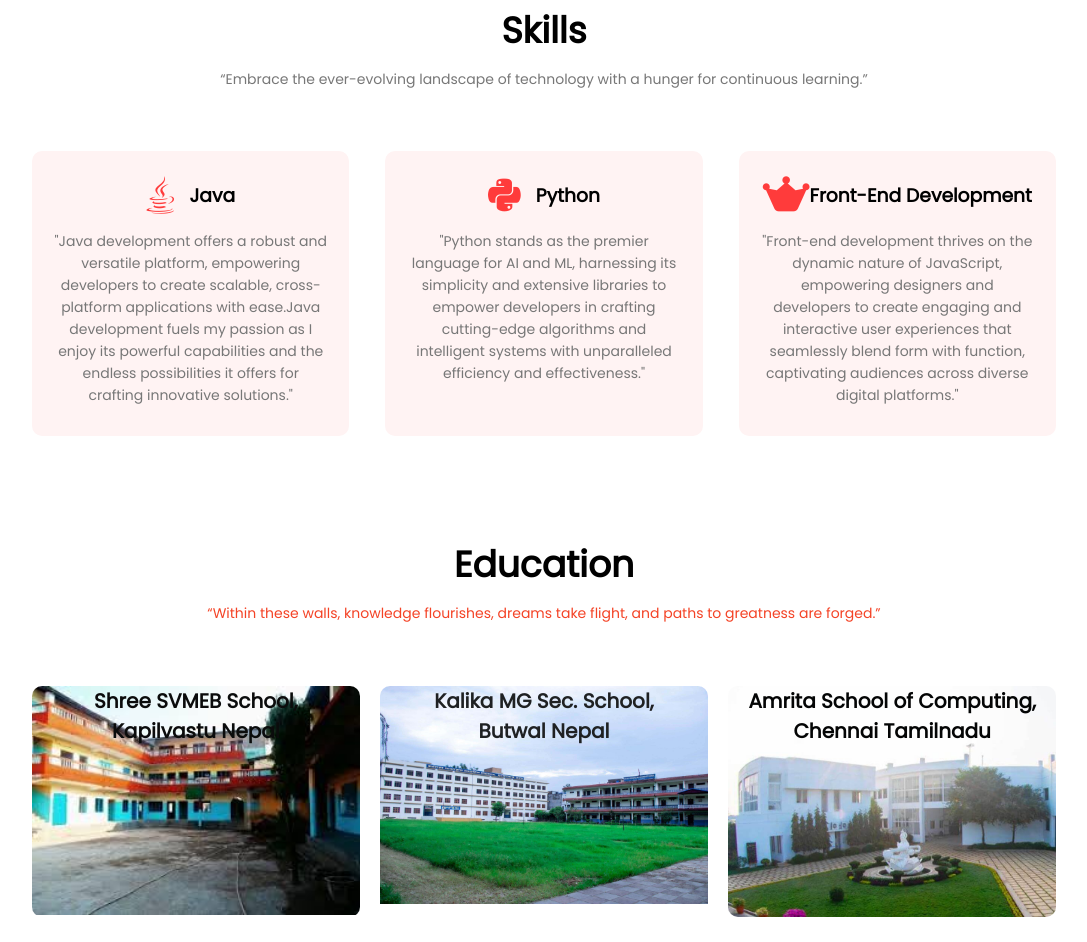
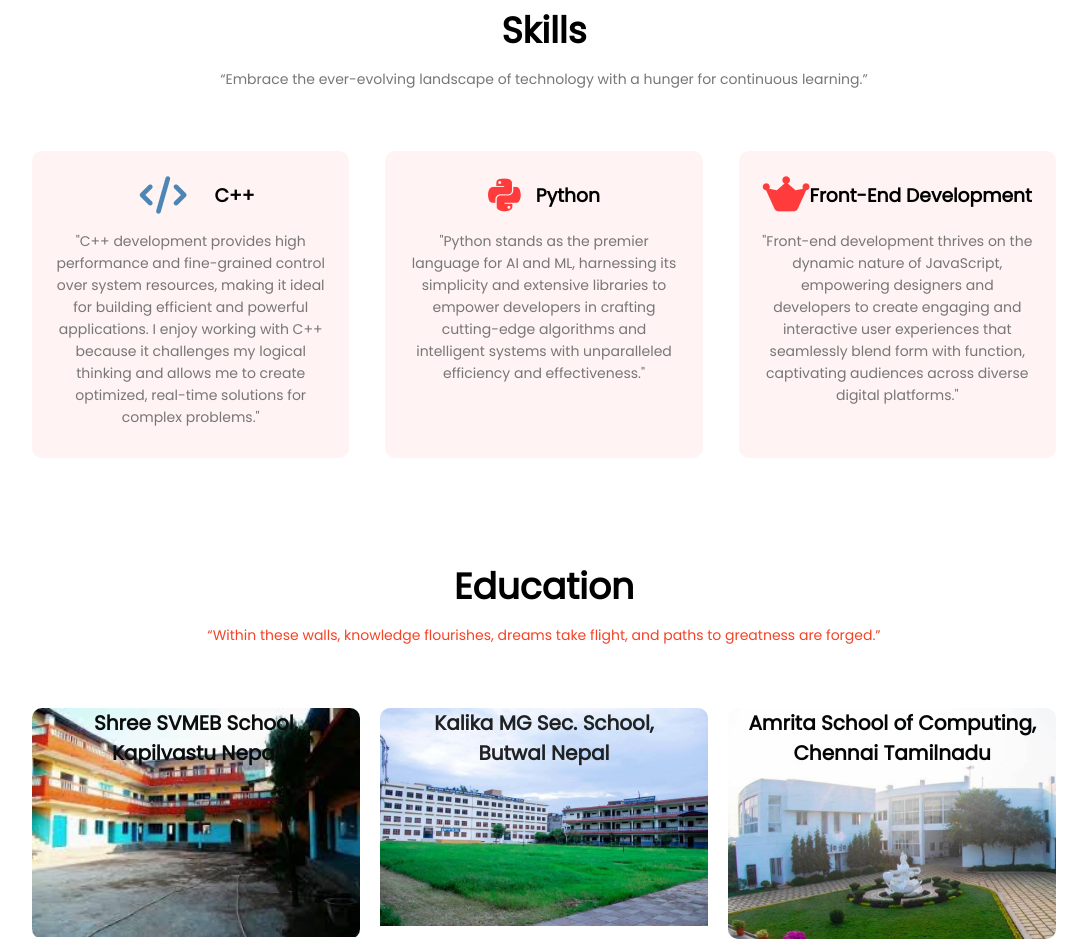
Before and after one commit to TheShyamTripathi/My-Portfolio, a plain HTML site: page index.html in a window 1280 px wide. Shown: the part 897-1839 px from the top of the page, without its empty margins (96-1183 px from the left). Drawn offline with Linux system fonts and the light colour scheme.

Commit message:
Updated the langauge

```diff
--- a/index.html
+++ b/index.html
@@ -92,9 +92,9 @@
         <h1> Skills </h1>
         <p> <q>Embrace the ever-evolving landscape of technology with a hunger for continuous learning.</q> </p>
         <div class="row">
-            <div class="course-col">
-                <h3><i class="fa-brands fa-java fa-2xl" style="color: #ff3b3b;"></i> &nbsp;  Java</h3>
-                    <p>"Java development offers a robust and versatile platform, empowering developers to create scalable, cross-platform applications with ease.Java development fuels my passion as I enjoy its powerful capabilities and the endless possibilities it offers for crafting innovative solutions."</p>
+            <div class="course-col"><h3><i class="fa-solid fa-code fa-2xl" style="color: #00599C;"></i> &nbsp; C++</h3>
+<p>"C++ development provides high performance and fine-grained control over system resources, making it ideal for building efficient and powerful applications. I enjoy working with C++ because it challenges my logical thinking and allows me to create optimized, real-time solutions for complex problems."</p>
+
             </div>
             <div class="course-col">
                 <h3><i class="fa-brands fa-python fa-2xl" style="color: #ff3b3b;"></i> &nbsp; Python</h3>
```
